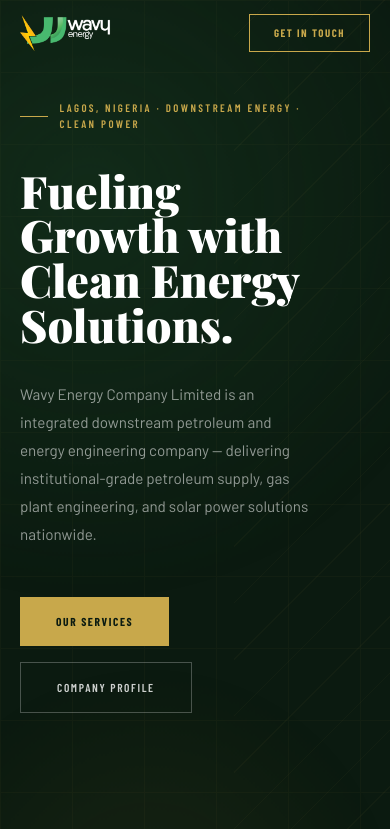
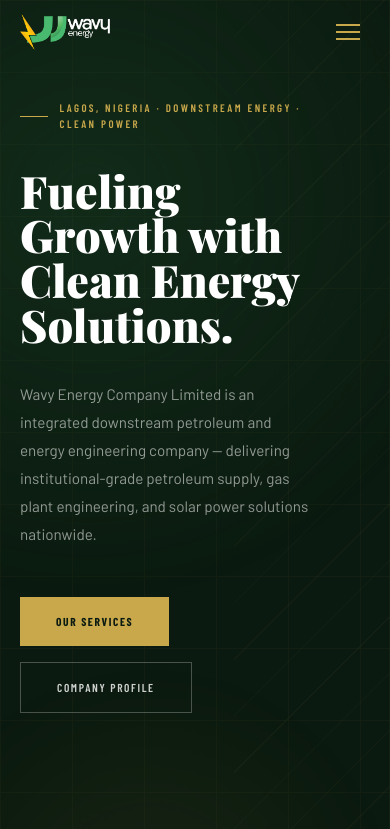
Before and after one commit to Onyekachi-Chidiebere/wavy-energy, a Next.js app: page / in a window 390 px wide. Shown: the top 829 px of the page. Built offline with nearby package versions, Linux system fonts and the light colour scheme; no server answers; the database is empty; a web font is replaced by a local one.

Commit message:
added new mobile menu

```diff
--- a/app/components/Navbar.tsx
+++ b/app/components/Navbar.tsx
@@ -8,6 +8,7 @@
 
 export default function Navbar() {
   const [scrolled, setScrolled] = useState(false);
+  const [menuOpen, setMenuOpen] = useState(false);
   const pathname = usePathname();
   const isHome = pathname === "/";
 
@@ -18,7 +19,13 @@
     return () => window.removeEventListener("scroll", onScroll);
   }, []);
 
+  // Close menu when route changes
+  useEffect(() => {
+    setMenuOpen(false);
+  }, [pathname]);
+
   const scrollToContact = () => {
+    setMenuOpen(false);
     if (isHome) {
       document.getElementById("contact")?.scrollIntoView({ behavior: "smooth" });
     } else {
@@ -30,17 +37,33 @@
     const target = isHome ? href : `/${href}`;
     return (
       <li>
-        <Link href={target}>{label}</Link>
+        <Link href={target} onClick={() => setMenuOpen(false)}>{label}</Link>
       </li>
     );
   };
 
   return (
-    <nav id="nav" className={scrolled ? "s" : ""}>
+    <nav id="nav" className={`${scrolled ? "s" : ""} ${menuOpen ? "menu-open" : ""}`}>
+      <div
+        className={`nav-backdrop ${menuOpen ? "active" : ""}`}
+        onClick={() => setMenuOpen(false)}
+      />
       <Link href="/" className="nl">
         <Image src={logo} alt="Wavy Energy Logo" className="nl-logo" width={92} height={74} />
       </Link>
-      <ul className="nm">
+
+      {/* Hamburger / Tribar */}
+      <button
+        className={`nav-toggle ${menuOpen ? "active" : ""}`}
+        onClick={() => setMenuOpen(!menuOpen)}
+        aria-label="Toggle menu"
+      >
+        <span />
+        <span />
+        <span />
+      </button>
+
+      <ul className={`nm ${menuOpen ? "active" : ""}`}>
         {navLink("#about", "About")}
         {navLink("#services", "Services")}
         {navLink("#hse", "HSE")}
@@ -48,10 +71,18 @@
         {navLink("#team", "Team")}
         {navLink("#contact", "Contact")}
         <li>
-          <Link href="/news" className={pathname === "/news" ? "on" : ""}>News</Link>
+          <Link
+            href="/news"
+            className={pathname === "/news" ? "on" : ""}
+            onClick={() => setMenuOpen(false)}
+          >
+            News
+          </Link>
         </li>
+        {/* Mobile-only contact link inside menu if needed, or just rely on the Contact link above */}
       </ul>
-      <button className="nb" onClick={scrollToContact}>
+
+      <button className="nb desktop-only" onClick={scrollToContact}>
         Get In Touch
       </button>
     </nav>
--- a/app/wavy.css
+++ b/app/wavy.css
@@ -19,7 +19,8 @@
 #cur-r{width:36px;height:36px;border:1.5px solid rgba(200,168,75,.5);transition:all .15s ease}
 
 nav{position:fixed;top:0;left:0;right:0;z-index:500;display:flex;align-items:center;justify-content:space-between;padding:24px 60px;transition:all .4s}
-nav.s{background:rgba(11,26,16,.95);backdrop-filter:blur(16px);padding:16px 60px;border-bottom:1px solid rgba(200,168,75,.15)}
+nav.s{padding:16px 60px}
+nav.s::after{content:'';position:absolute;inset:0;background:rgba(11,26,16,.95);backdrop-filter:blur(16px);border-bottom:1px solid rgba(200,168,75,.15);z-index:-1}
 .nl{display:flex;align-items:center;gap:10px;text-decoration:none}
 .nl-mark{width:34px;height:34px;background:var(--gold);clip-path:polygon(50% 0%,100% 35%,85% 100%,15% 100%,0% 35%);display:grid;place-items:center}
 .nl-mark span{font-family:var(--bc);font-size:.65rem;font-weight:800;color:var(--ink);letter-spacing:.05em}
@@ -29,6 +30,15 @@
 .nm a:hover{color:var(--gold)}
 .nb{font-family:var(--bc);font-size:.68rem;font-weight:700;letter-spacing:.14em;text-transform:uppercase;background:transparent;border:1px solid var(--gold);color:var(--gold);padding:10px 24px;cursor:none;transition:all .25s}
 .nb:hover{background:var(--gold);color:var(--ink)}
+
+.nav-toggle{display:none;flex-direction:column;gap:5px;background:none;border:none;cursor:pointer;padding:10px;z-index:1001}
+.nav-toggle span{display:block;width:24px;height:2px;background:var(--gold);transition:all .3s}
+.nav-toggle.active span:nth-child(1){transform:translateY(7px) rotate(45deg)}
+.nav-toggle.active span:nth-child(2){opacity:0}
+.nav-toggle.active span:nth-child(3){transform:translateY(-7px) rotate(-45deg)}
+
+.nav-backdrop{position:fixed;inset:0;background:rgba(0,0,0,.6);backdrop-filter:blur(4px);z-index:1000;opacity:0;pointer-events:none;transition:opacity .3s}
+.nav-backdrop.active{opacity:1;pointer-events:auto}
 
 .hero{min-height:100vh;background:var(--ink);display:grid;grid-template-rows:1fr auto;overflow:hidden;position:relative}
 .hero-bg{position:absolute;inset:0;overflow:hidden}
@@ -286,7 +296,25 @@
 }
 @media(max-width:700px){
   nav,nav.s{padding:14px 20px}
-  .nm{display:none}
+  .nav-toggle{display:flex}
+  .nm{
+    display:flex;
+    position:fixed;
+    top:0;right:0;bottom:0;
+    height:100dvh;
+    background:var(--forest);
+    flex-direction:column;
+    padding:100px 40px;
+    gap:20px;
+    transform:translateX(100%);
+    transition:transform .4s cubic-bezier(.16,1,.3,1);
+    border-left:1px solid rgba(200,168,75,.15);
+    overflow-y:auto;
+    z-index:1001;
+    }
+
+  .nm.active{transform:translateX(0)}
+  .desktop-only{display:none}
   .si{padding:60px 20px}
   .hero-inner{padding:100px 20px 60px}
   .hero h1{font-size:2.8rem}
```
